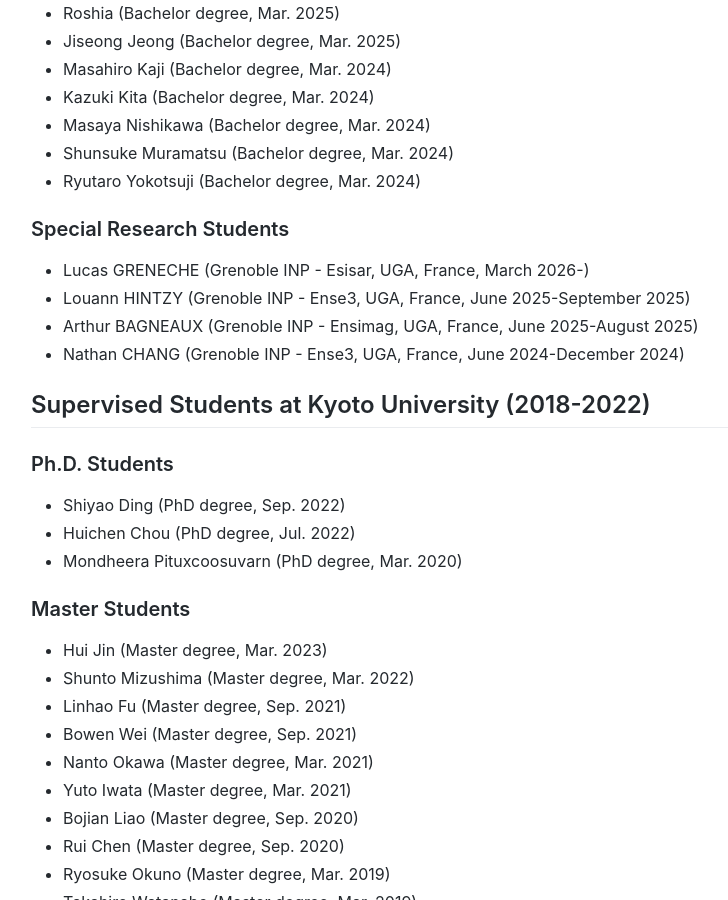
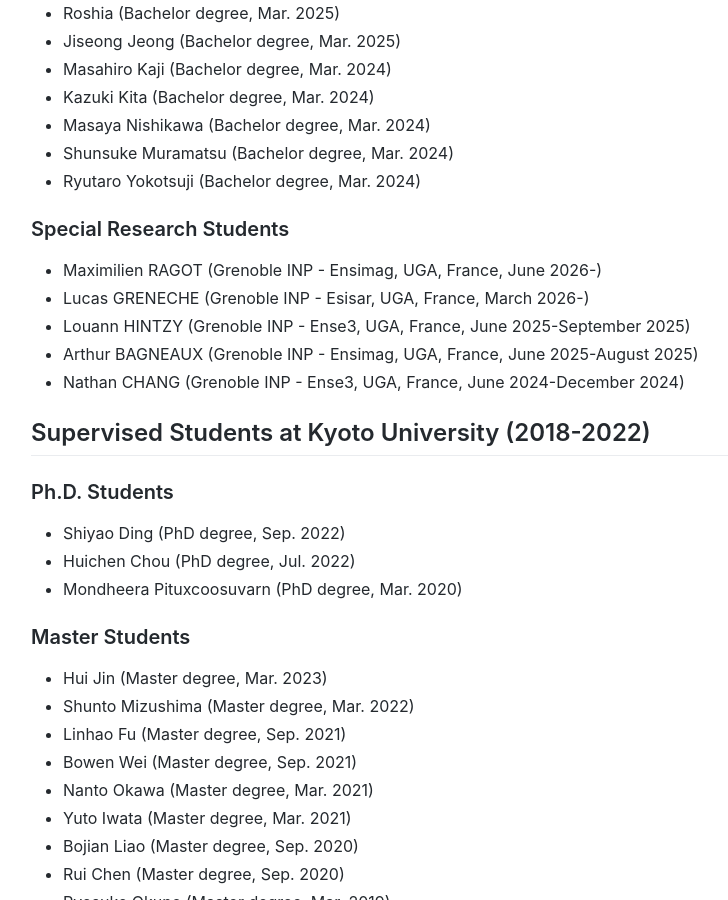
Before and after one commit to lindh/lindh.github.io, a Jekyll site: the page built from students.md, in a window 1280 px wide and 900 px high, scrolled down 926 px. Shown: the whole window, without its empty margins (119-847 px from the left). Built offline with Jekyll 4.4.1, drawn with Linux system fonts in a browser that asks for light colours; comment, search, counter and statistics services are not loaded.

Commit message:
Add Maximilien RAGOT to supervised students (Jun 2026)

```diff
--- a/students.md
+++ b/students.md
@@ -39,6 +39,7 @@ layout: default
 - Ryutaro Yokotsuji (Bachelor degree, Mar. 2024)
 
 ### Special Research Students
+- Maximilien RAGOT (Grenoble INP - Ensimag, UGA, France, June 2026-)
 - Lucas GRENECHE (Grenoble INP - Esisar, UGA, France, March 2026-)
 - Louann HINTZY (Grenoble INP - Ense3, UGA, France, June 2025-September 2025)
 - Arthur BAGNEAUX (Grenoble INP - Ensimag, UGA, France, June 2025-August 2025)
```
